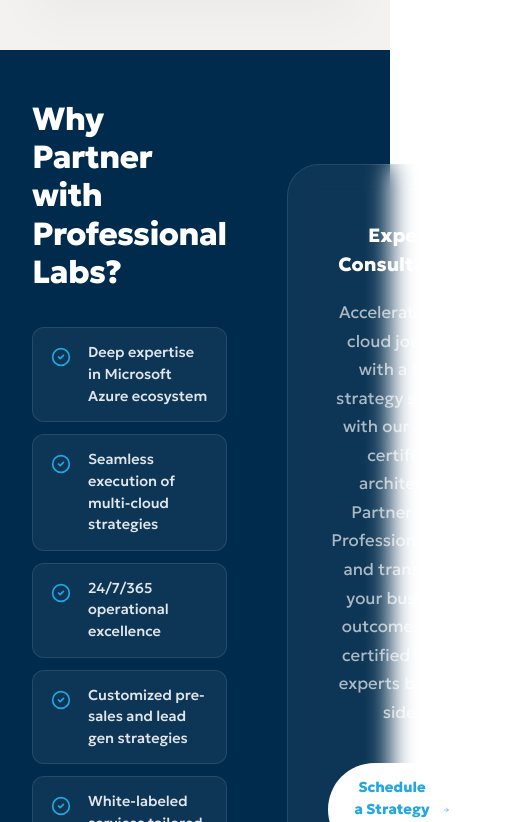
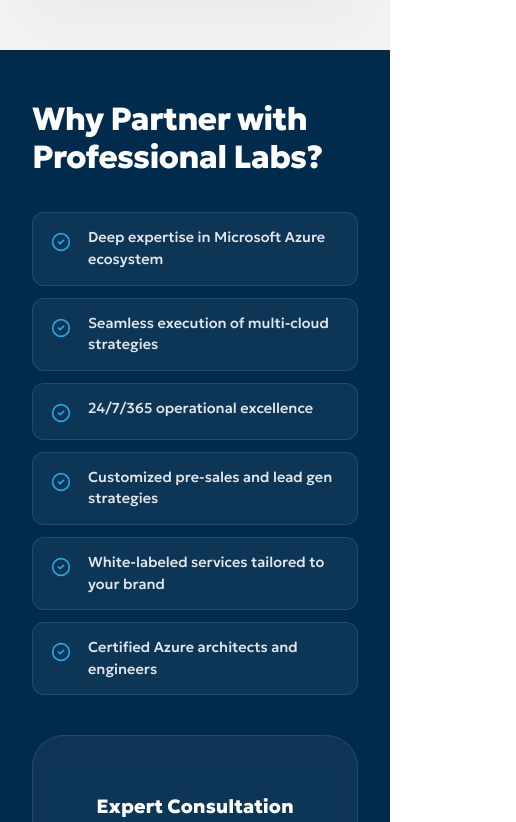
Before and after one commit to AbdulQadeerk/prolabs-it, a Next.js app: page /partnership in a window 390 px wide. Shown: the part 4782-5604 px from the top of the page, 516 px wide, since content can reach past the window. Built offline with nearby package versions, Linux system fonts and the light colour scheme.

Commit message:
partnership page responsive

```diff
--- a/src/app/partnership/PartnershipClient.tsx
+++ b/src/app/partnership/PartnershipClient.tsx
@@ -292,7 +292,7 @@
             {/* ═══ SECTION 6 — WHY PROFESSIONAL LABS (dark bg) ═══ */}
             <section className="sv-section-analysis">
                 <div className="container">
-                    <div style={{ display: "grid", gridTemplateColumns: "1fr 1fr", gap: "60px", alignItems: "center" }}>
+                    <div className="sv-partnership-why-grid">
                         <div>
                             <h2 className="sv-h2" style={{ color: "white", marginBottom: "36px" }}>
                                 Why Partner with Professional Labs?
--- a/src/app/services.css
+++ b/src/app/services.css
@@ -3092,3 +3092,18 @@
     gap: 40px;
   }
 }
+
+/* ==================== PARTNERSHIP: WHY PARTNER GRID ==================== */
+.sv-partnership-why-grid {
+  display: grid;
+  grid-template-columns: 1fr 1fr;
+  gap: 60px;
+  align-items: center;
+}
+
+@media (max-width: 1024px) {
+  .sv-partnership-why-grid {
+    grid-template-columns: 1fr;
+    gap: 40px;
+  }
+}
```
